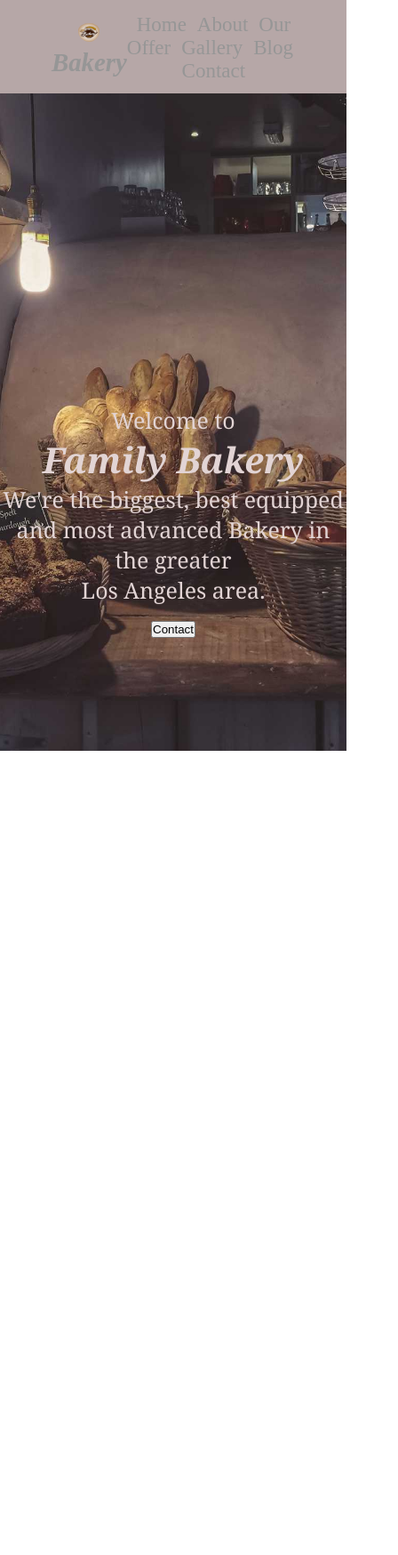
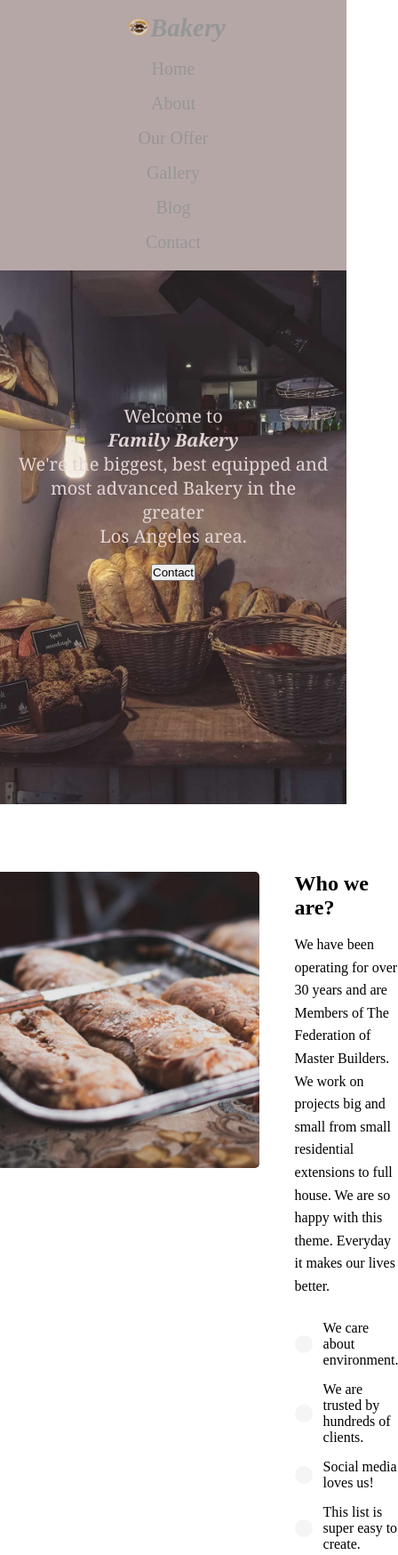
Before and after one commit to ahmedwaleed001/Day-8-Task---Bakery, a plain HTML site: page index.html in a window 390 px wide. Shown: the whole page at 89% size, 448 px wide, since content can reach past the window. Before the commit the page ends 844 px from the top, so only its background shows below. Drawn offline with Linux system fonts and the light colour scheme.

Commit message:
initial commit

```diff
--- a/css/style.css
+++ b/css/style.css
@@ -5,7 +5,7 @@
     box-sizing: border-box;
 }
 
-body{
+.sec1{
 
     background-image: url(/drew-coffman-1872.jpg);
     background-position:center;
@@ -96,10 +96,150 @@ header{
 padding-left: 300px;
 p
 
-    display: inline;
+    display:inline;
 
 }
 #contact{
 
     display: inline;
 }
+main{
+    background-image: url(/drew-coffman-1872.jpg);
+    background-position:center;
+    background-attachment: fixed;
+    background-size: cover;
+    height: 600px;
+
+}
+.-container {
+  display: flex;
+  align-items: flex-start;
+  justify-content: center;
+  padding: 40px;
+  gap: 40px;
+}
+
+.-image img {
+  width: 350px;
+  height: auto;
+  border-radius: 5px;
+}
+
+.-text {
+  max-width: 500px;
+}
+
+.-text h2 {
+  font-size: 24px;
+  margin-bottom: 15px;
+}
+
+.-text p {
+  font-size: 16px;
+  line-height: 1.6;
+  margin-bottom: 25px;
+}
+
+.features {
+  list-style: none;
+  padding: 0;
+}
+
+.features li {
+  margin-bottom: 15px;
+  font-size: 16px;
+  display: flex;
+  align-items: center;
+}
+
+.features li i {
+  background-color: #f5f5f5;
+  border-radius: 50%;
+  padding: 10px;
+  margin-right: 12px;
+  color: #555;
+}
+
+/***************************************************************************************************************/
+
+
+@media (max-width: 768px) {
+
+  header {
+    flex-direction: column;
+    align-items: center;
+    padding-left: 10px;
+    padding-right: 10px;
+    text-align: center;
+  }
+
+  .nav-bar {
+    display: flex;
+    flex-direction: column;
+    align-items: center;
+  }
+
+  .nav-bar a {
+    margin: 8px 0;
+    font-size: 20px;
+  }
+
+  .logo {
+    margin-bottom: 10px;
+  }
+
+  .texts {
+    padding-top: 150px;
+    padding-left: 20px;
+    padding-right: 20px;
+  }
+
+  .texts h1,
+  #wel,
+  #p2,
+  #p3 {
+    font-size: 20px;
+  }
+
+  .buttons {
+    flex-direction: column;
+    align-items: center;
+    padding-top: 30px;
+    margin-top: 10px;
+  }
+
+  #learn,
+  #contact {
+    display: block;
+    margin: 10px 0;
+    padding-left: 0;
+  }
+
+  .container {
+    flex-direction: column;
+    align-items: center;
+    padding: 20px;
+  }
+
+  .image img {
+    width: 100%;
+    max-width: 400px;
+    height: auto;
+  }
+
+  .text {
+    text-align: center;
+    padding: 10px;
+  }
+
+  .features li {
+    justify-content: center;
+    text-align: left;
+  }
+
+  .sec1,
+  main {
+    background-attachment: scroll;
+  }
+
+}
--- a/index.html
+++ b/index.html
@@ -7,6 +7,7 @@
     <link rel="stylesheet" href="css/style.css">
 </head>
 <body>
+    <section class="sec1">
         <header>
                 <a href="#" class="logo"> <img src="/OIP (1).webp">Bakery</a>
                 <nav class="nav-bar">
@@ -30,7 +31,32 @@
                <div> <button id="Contact">Contact</div>
 
                </div>
+        </section>
+        <br><br>
+         <section class="-container">
+    <div class="-image">
+      <img src="alexandru-stavrica-170390-800x760.jpg" alt="Bread Image">
+    </div>
+    <div class="-text">
+      <h2>Who we are?</h2>
+      <p>
+        We have been operating for over 30 years and are Members of The Federation of Master Builders.
+        We work on projects big and small from small residential extensions to full house.
+        We are so happy with this theme. Everyday it makes our lives better.
+      </p>
+
+      <ul class="features">
+        <li><i class="fas fa-leaf"></i> We care about environment.</li>
+        <li><i class="fas fa-users"></i> We are trusted by hundreds of clients.</li>
+        <li><i class="fas fa-heart"></i> Social media loves us!</li>
+        <li><i class="fas fa-check-circle"></i> This list is super easy to create.</li>
+      </ul>
+    </div>
+  </section>
+
+
     </main>
+
 
 </body>
 </html>
```
Also changed, not shown: alexandru-stavrica-170390-800x760.jpg (renamed from images/alexandru-stavrica-170390-800x760.jpg). Lines whose indentation alone changed are shown as unchanged.
